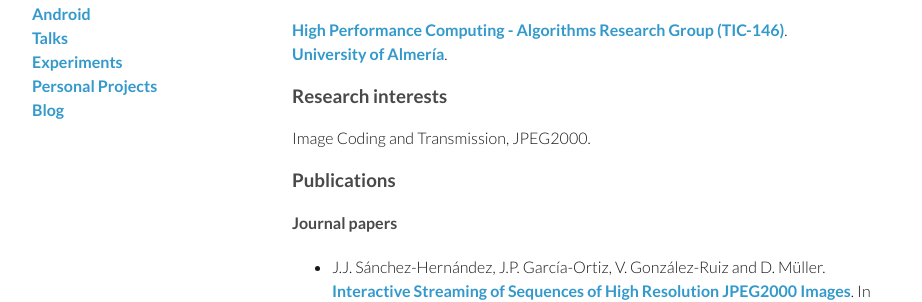
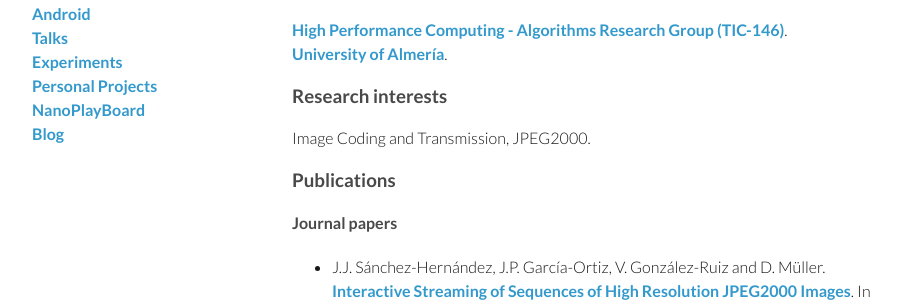
Before and after one commit to josejuansanchez/josejuansanchez.github.io, a Jekyll site: the page built from index.md, in a window 1280 px wide. Shown: the part 260-562 px from the top of the page, without its empty margins (178-1100 px from the left). Built offline with Jekyll 4.4.1, drawn with Linux system fonts in a browser that asks for light colours.

Commit message:
Added link to NanoPlayBoard

```diff
--- a/_layouts/default.html
+++ b/_layouts/default.html
@@ -23,6 +23,7 @@
           <a href="{{ site.url }}/talks">Talks</a><br/>
           <a href="{{ site.url }}/experiments">Experiments</a><br/>
           <a href="{{ site.url }}/projects">Personal Projects</a><br/>
+          <a href="http://nanoplayboard.org">NanoPlayBoard</a><br/>
           <a href="{{ site.url }}/blog">Blog</a>
         </p>
 
```
